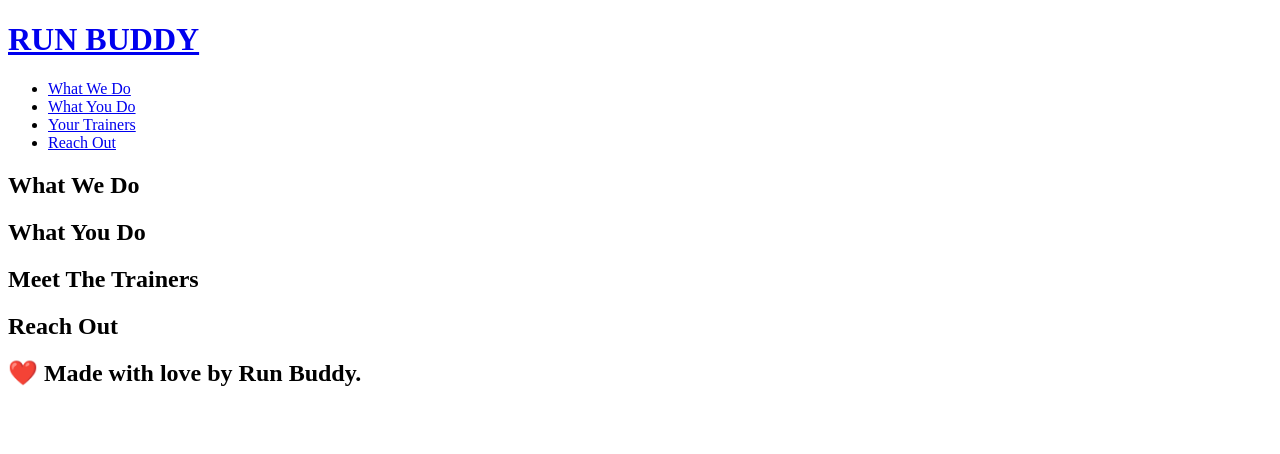
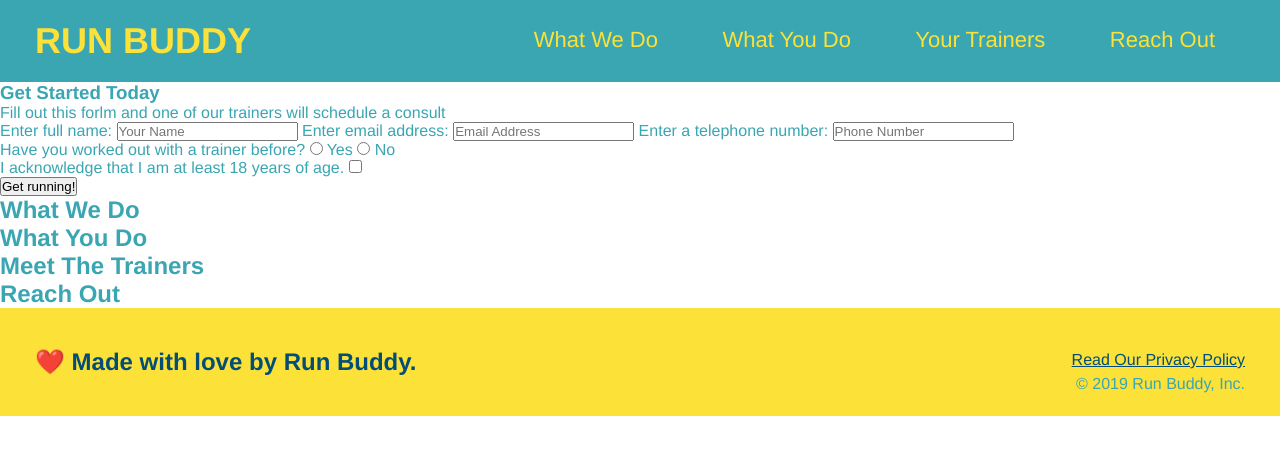
Before and after one commit to bennettcollier/run-buddy, a plain HTML site: page index.html in a window 1280 px wide. Drawn offline with Linux system fonts and the light colour scheme.

Commit message:
First commit

```diff
--- /dev/null
+++ b/assets/css/style.css
@@ -0,0 +1,66 @@
+* {
+    margin: 0;
+    padding: 0;
+    box-sizing: border-box;
+}
+
+body {
+    color: #39a6b2;
+    font-family: Helvetica, Arial, sans-serif;
+}
+/* apply styles to <header> */
+header {
+    padding: 20px 35px;
+    background-color: #39a6b2
+}
+
+header h1 {
+    font-weight: bold;
+    font-size: 36px;
+    color: #fce138;
+    margin: 0;
+    display: inline;
+}
+
+header a {
+    text-decoration: none;
+    color: #fce138;
+}
+
+header nav {
+    float: right;
+    margin: 7px 0;
+}
+
+header nav ul li {
+    display: inline;
+}
+
+header nav ul li a {
+    margin: 0 30px;
+    font-weight: lighter;
+    font-size: 22px;
+}
+
+footer {
+    background: #fce138;
+    width: 100%;
+    padding: 40px 35px;
+}
+
+footer h2 {
+    display: inline;
+    color: #024e76;
+    font-size: 30 px;
+    margin: 0;
+}
+
+footer div {
+    float: right;
+    line-height: 1.5;
+    text-align: right;
+}
+
+footer a {
+    color: #024e76;
+}
--- a/index.html
+++ b/index.html
@@ -1,6 +1,7 @@
 <!DOCTYPE html>
 <html lang="en">
     <head>
+        <link rel="stylesheet" href="./assets/css/style.css" />
         <meta charset="UTF-8" />
         <title>Run Buddy</title>
     </head>
@@ -8,7 +9,7 @@
     <!-- navigation -->
     <header>
         <h1>
-            <a href="/">RUN BUDDY</a>
+            <a>RUN BUDDY</a>
         </h1>
         <nav><!-- Unordered list element -->
         <ul>
@@ -30,9 +31,39 @@
         </nav>
     </header>
 
-    <!-- hero/jumboton-->
+    <!-- hero section-->
     <section>
+        <div>
+            <h3>Get Started Today</h3>
+            <p>Fill out this forlm and one of our trainers will schedule a consult</p>
+        <!-- Add form element -->
+        <form>
+            <label for="name">Enter full name:</label>
+            <input type="text" placeholder="Your Name" name="name" id="name" />
+            <label for="email">Enter email address:</label>
+            <input type="email" placeholder="Email Address" name="email" id="email" />
+            <label for="phone">Enter a telephone number:</label>
+            <input type="tel" placeholder="Phone Number" name="phone" id="phone" />
+            <p>
+                Have you worked out with a trainer before?
+                <input type="radio" name="trainer-confirm" id="trainer-yes" />
+                <label for="trainer-yes">Yes</label>
+                <input type="radio" name="trainer-confirm" id="trainer=no" />
+                <label for="trainer-no">No</label>
+            </p>
+            <p>
+                <label for="checkbox">
+                    I acknowledge that I am at least 18 years of age.
+                </label>
+                <input type="checkbox" name="age-confirm" id="checkbox" />
+            </p>
+            <button type="submit">
+                Get running!
+            </button>
+        </form>
+        </div>
     </section>
+    <!-- end hero -->
 
     <!-- "what we do" section-->
     <section>
@@ -57,6 +88,10 @@
     <!-- footer-->
     <footer>
         <h2>❤️ Made with love by Run Buddy.</h2>
+        <div>
+            <a href="#">Read Our Privacy Policy </a><br />
+            &copy; 2019 Run Buddy, Inc.
+        </div>
     </footer>
     </body>
 </html>
```
